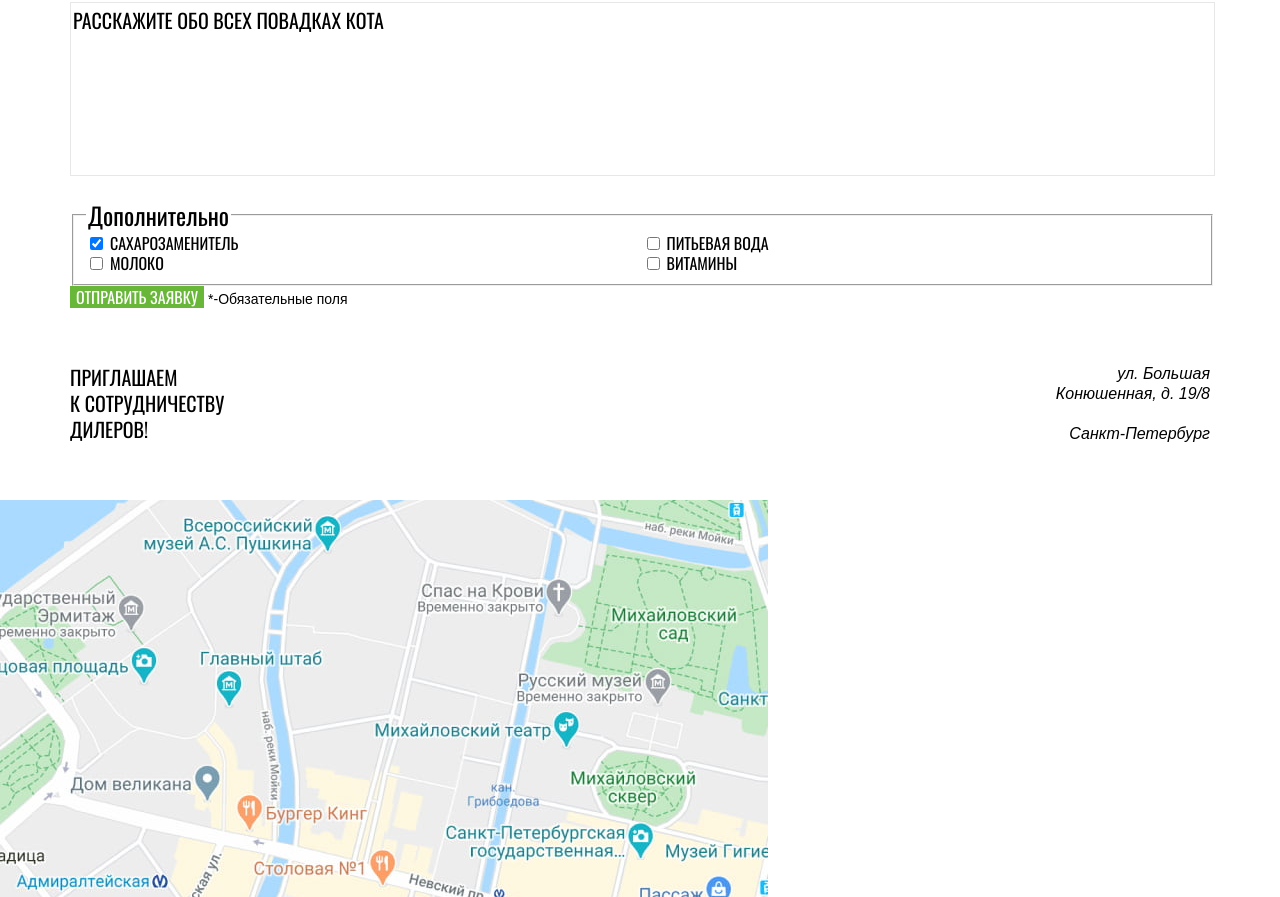
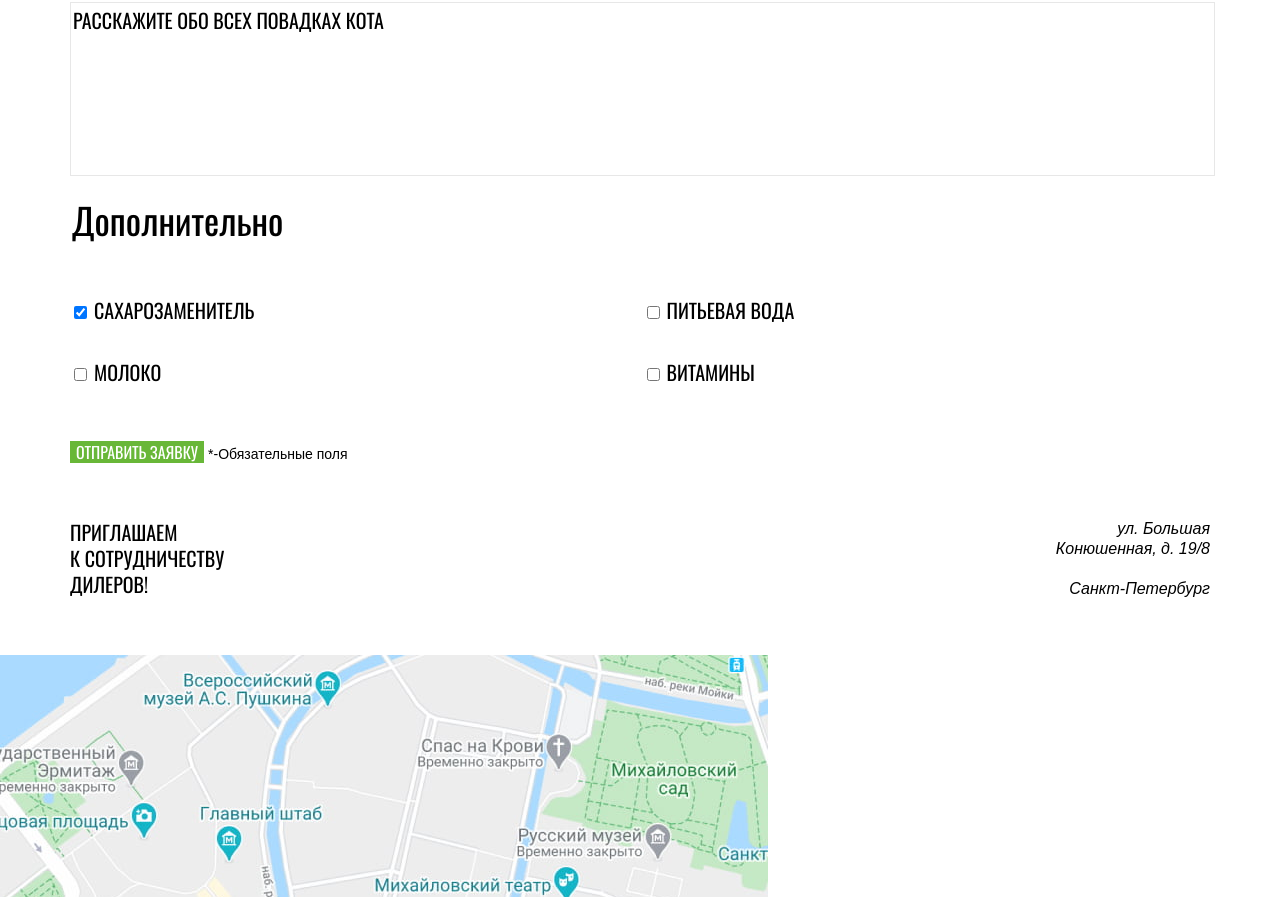
Before and after one commit to htmlacademy-adaptive/1740647-cat-energy-25, a website: page source/form.html in a window 1280 px wide. Shown: the part 1333-2230 px from the top of the page. Drawn offline with nearby package versions, Linux system fonts and the light colour scheme; files that its build step writes are made by us from their sources; files whose address does not match are found by name.

Commit message:
add styles for addition and addition-item blocks

```diff
--- a/source/less/blocks/form/addition-item.less
+++ b/source/less/blocks/form/addition-item.less
@@ -1,8 +1,20 @@
 @import "../../variables";
+
+.addition-item:not(:last-child) {
+  margin-bottom: 25px;
+
+  @media (min-width: @medium-width) {
+    margin-bottom: 0;
+  }
+}
 
 .addition-item__text {
   font-family: @base-font;
   .add-font-size-height-weight(16px, 400, 18px);
   color: @base-font-color;
   text-transform: uppercase;
+
+  @media (min-width: @medium-width) {
+    .add-font-size-height-weight(20px, 400, 30px);
+  }
 }
--- a/source/less/blocks/form/addition.less
+++ b/source/less/blocks/form/addition.less
@@ -1,7 +1,17 @@
 @import "../../variables";
 
 .addition {
+  margin: 0;
+  padding: 0 20px 24px 20px;
+  border: none;
+
+  @media (min-width: @medium-width) {
+    .add-base-left-right-padding(0, 0);
+    padding-bottom: 54px;
+  }
+
   @media (min-width: @large-width) {
+    padding-bottom: 0;
     grid-column: ~"1 / -1";
   }
 }
@@ -10,6 +20,12 @@
   font-family: @base-font;
   .add-font-size-height-weight(24px, 400, 26px);
   color: @base-font-color;
+  margin-bottom: 34px;
+
+  @media (min-width: @medium-width) {
+    margin-bottom: 57px;
+    .add-font-size-height-weight(36px, 400, 36px);
+  }
 }
 
 .addition-list {
@@ -20,6 +36,7 @@
   @media (min-width: @medium-width) {
     display: grid;
     grid-template-columns: 1fr 1fr;
+    grid-row-gap: 32px;
   }
 
   @media (min-width: @large-width) {
```
Also changed, not shown: source/less/style.css, 1 other file.
